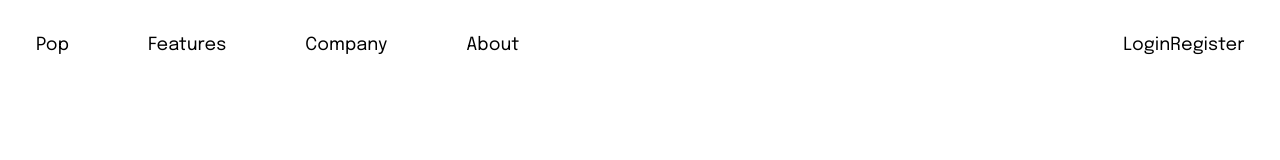
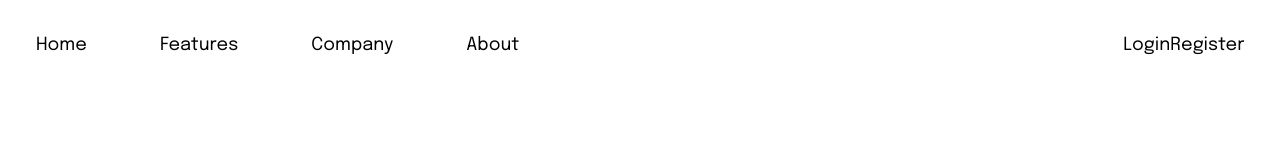
Before and after one commit to Corneeltron/dropdown-nav-challenge, a Next.js app: page / in a window 1280 px wide. Shown: the top 160 px of the page. Built offline with nearby package versions, Linux system fonts and the light colour scheme.

Commit message:
just gitout framer

```diff
--- a/package.json
+++ b/package.json
@@ -11,7 +11,6 @@
   "dependencies": {
     "eslint": "8.35.0",
     "eslint-config-next": "13.2.1",
-    "framer-motion": "^10.2.3",
     "next": "13.2.1",
     "react": "18.2.0",
     "react-dom": "18.2.0"
--- a/src/components/Navigation.js
+++ b/src/components/Navigation.js
@@ -1,21 +1,31 @@
 import { default as Link } from "next/link";
 import styles from "./Navigation.module.css";
-import {PopLink} from "./PopLink";
+import { PopLink } from "./PopLink";
 
+const linksLeft = [
+  { href: "/", title: "Home" },
+  { href: "Features", title: "Features" },
+  { href: "Company", title: "Company" },
+  { href: "About", title: "About" },
+];
 
+const linksRight = [
+  { href: "Login", title: "Login" },
+  { href: "Register", title: "Register" },
+]
 
 const Navigation = () => {
   return (
     <div className={styles.container}>
       <div className={styles.navLeft}>
-        <PopLink href="/" title="Pop" />
-        <PopLink href="/Features" title="Features" />
-        <PopLink href="/Company" title="Company" />
-        <PopLink href="/About" title="About" />
+        {linksLeft.map((link, i) => {
+          return <Link key={i} href={link.href}>{link.title}</Link>;
+        })}
       </div>
       <div className={styles.navRight}>
-        <Link href="/Login">Login</Link>
-        <Link href="/Register">Register</Link>
+        {linksRight.map((link) => {
+          return <Link href={link.href}>{link.title}</Link>;
+        })}
       </div>
     </div>
   );
```
Also changed, not shown: 2 other files (tests, documents, lock files or other folders).
